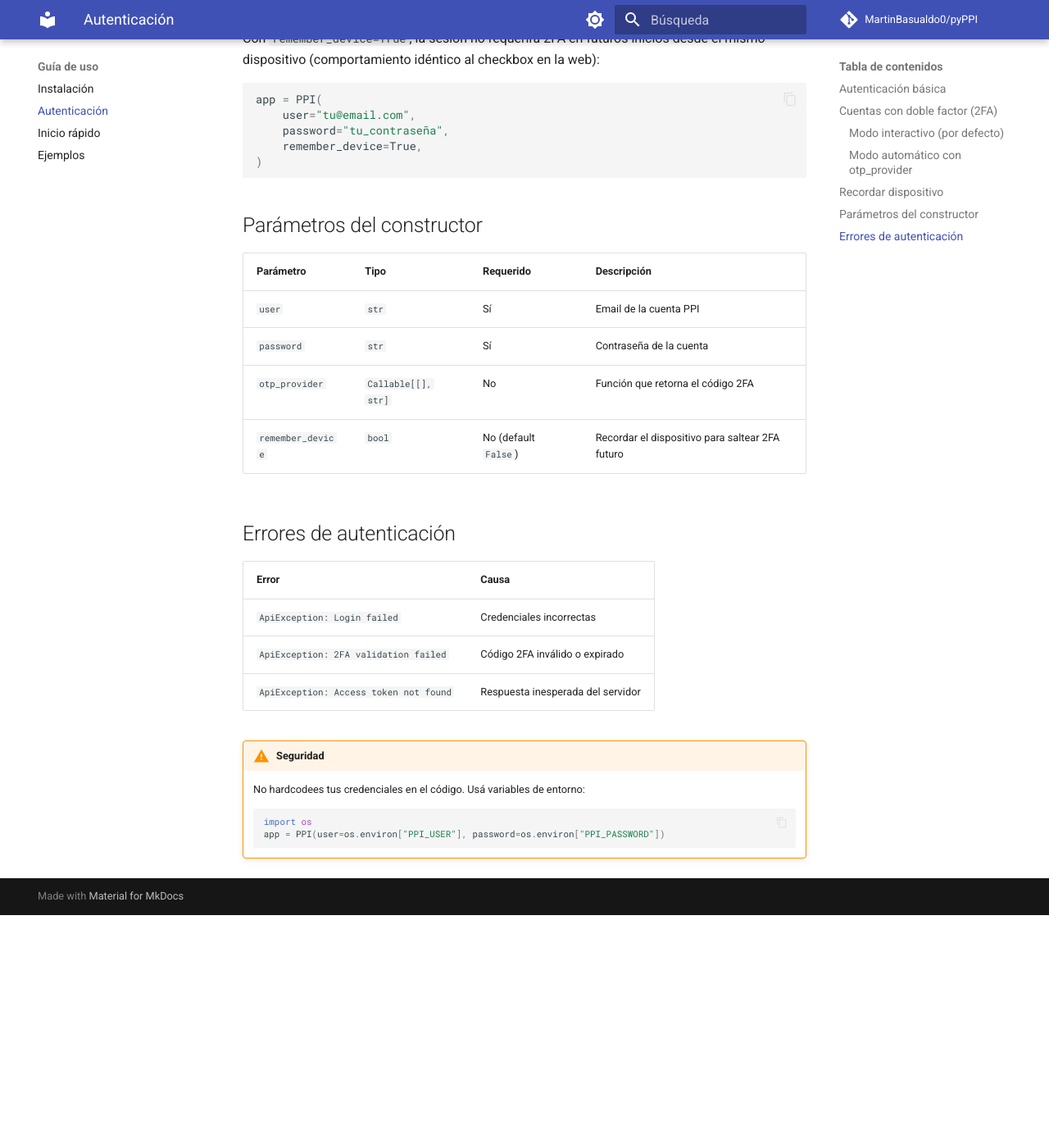
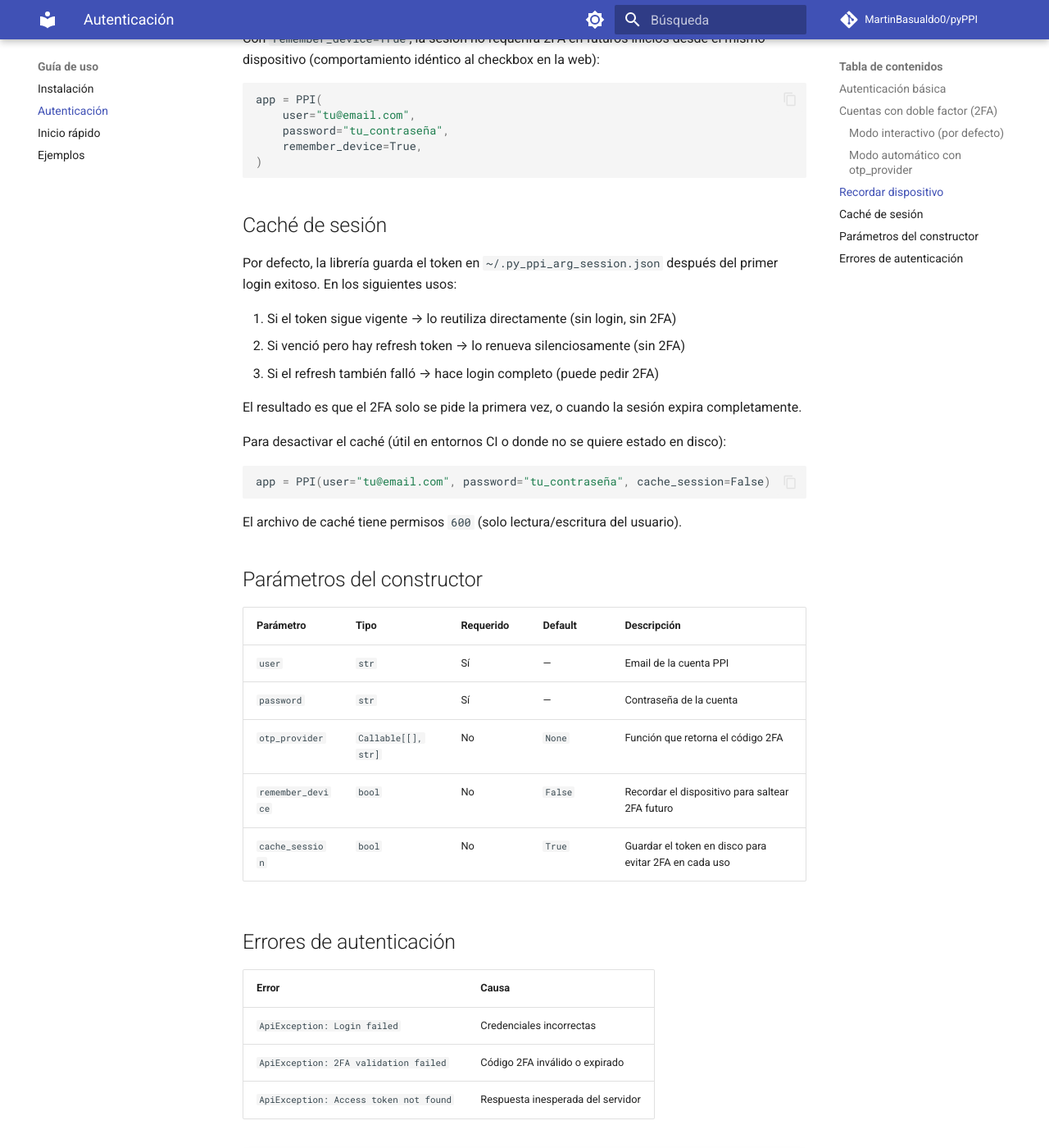
Before and after one commit to MartinBasualdo0/pyPPI, an MkDocs documentation site: the page built from docs/authentication.md, in a window 1280 px wide and 1400 px high, scrolled down 1385 px. Shown: the whole window at 82% size. Built offline with MkDocs 1.6.1 and Material for MkDocs 9.7.7, drawn with Linux system fonts in a browser that asks for light colours; comment, search, counter and statistics services are not loaded; before the commit the page ends 2501 px from its top, so only the background shows below that.

Commit message:
feat: add session caching to avoid repeated 2FA prompts
Tokens are saved to ~/.py_ppi_arg_session.json after the first login.
On subsequent uses the library reuses the cached token (if still valid)
or refreshes it silently, only falling back to full login when both
the access token and refresh token are expired.

New constructor param: cache_session=True (set to False to opt out).

Co-Authored-By: Claude Sonnet 4.6 (1M context) <noreply@anthropic.com>

````diff
--- a/docs/authentication.md
+++ b/docs/authentication.md
@@ -20,7 +20,7 @@ Si tu cuenta tiene 2FA activado, PPI enviará un código a tu email al iniciar s
 
 Sin configurar nada extra, la librería pausará y pedirá el código por consola:
 
-```
+```text
 Ingresá el código de 2FA enviado por PPI: _
 ```
 
@@ -62,19 +62,38 @@ app = PPI(
 )
 ```
 
+## Caché de sesión
+
+Por defecto, la librería guarda el token en `~/.py_ppi_arg_session.json` después del primer login exitoso. En los siguientes usos:
+
+1. Si el token sigue vigente → lo reutiliza directamente (sin login, sin 2FA)
+2. Si venció pero hay refresh token → lo renueva silenciosamente (sin 2FA)
+3. Si el refresh también falló → hace login completo (puede pedir 2FA)
+
+El resultado es que el 2FA solo se pide la primera vez, o cuando la sesión expira completamente.
+
+Para desactivar el caché (útil en entornos CI o donde no se quiere estado en disco):
+
+```python
+app = PPI(user="tu@email.com", password="tu_contraseña", cache_session=False)
+```
+
+El archivo de caché tiene permisos `600` (solo lectura/escritura del usuario).
+
 ## Parámetros del constructor
 
-| Parámetro | Tipo | Requerido | Descripción |
-|-----------|------|-----------|-------------|
-| `user` | `str` | Sí | Email de la cuenta PPI |
-| `password` | `str` | Sí | Contraseña de la cuenta |
-| `otp_provider` | `Callable[[], str]` | No | Función que retorna el código 2FA |
-| `remember_device` | `bool` | No (default `False`) | Recordar el dispositivo para saltear 2FA futuro |
+| Parámetro | Tipo | Requerido | Default | Descripción |
+| --------- | ---- | --------- | ------- | ----------- |
+| `user` | `str` | Sí | — | Email de la cuenta PPI |
+| `password` | `str` | Sí | — | Contraseña de la cuenta |
+| `otp_provider` | `Callable[[], str]` | No | `None` | Función que retorna el código 2FA |
+| `remember_device` | `bool` | No | `False` | Recordar el dispositivo para saltear 2FA futuro |
+| `cache_session` | `bool` | No | `True` | Guardar el token en disco para evitar 2FA en cada uso |
 
 ## Errores de autenticación
 
 | Error | Causa |
-|-------|-------|
+| ----- | ----- |
 | `ApiException: Login failed` | Credenciales incorrectas |
 | `ApiException: 2FA validation failed` | Código 2FA inválido o expirado |
 | `ApiException: Access token not found` | Respuesta inesperada del servidor |
````
Also changed, not shown: 2 other files.
